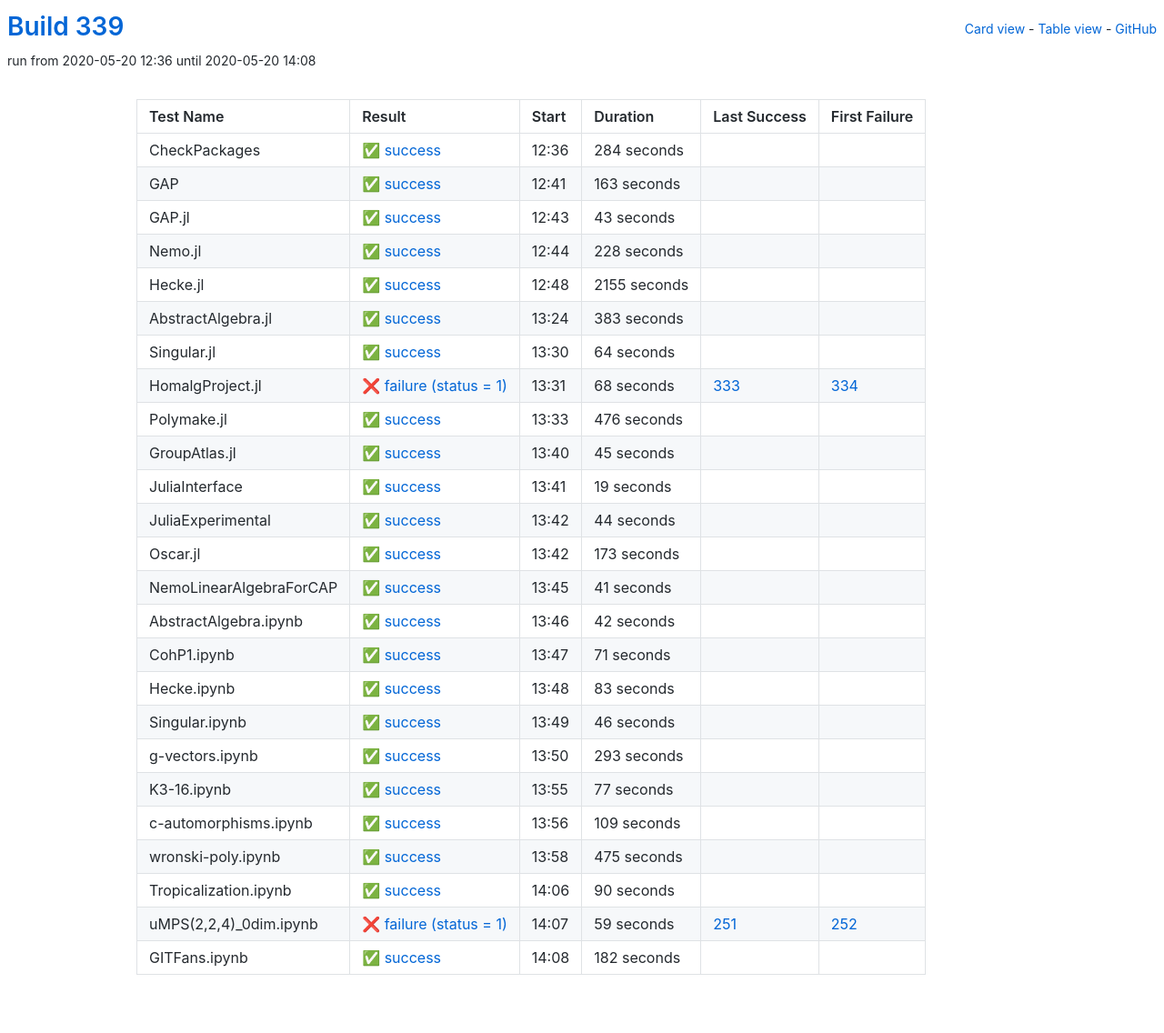
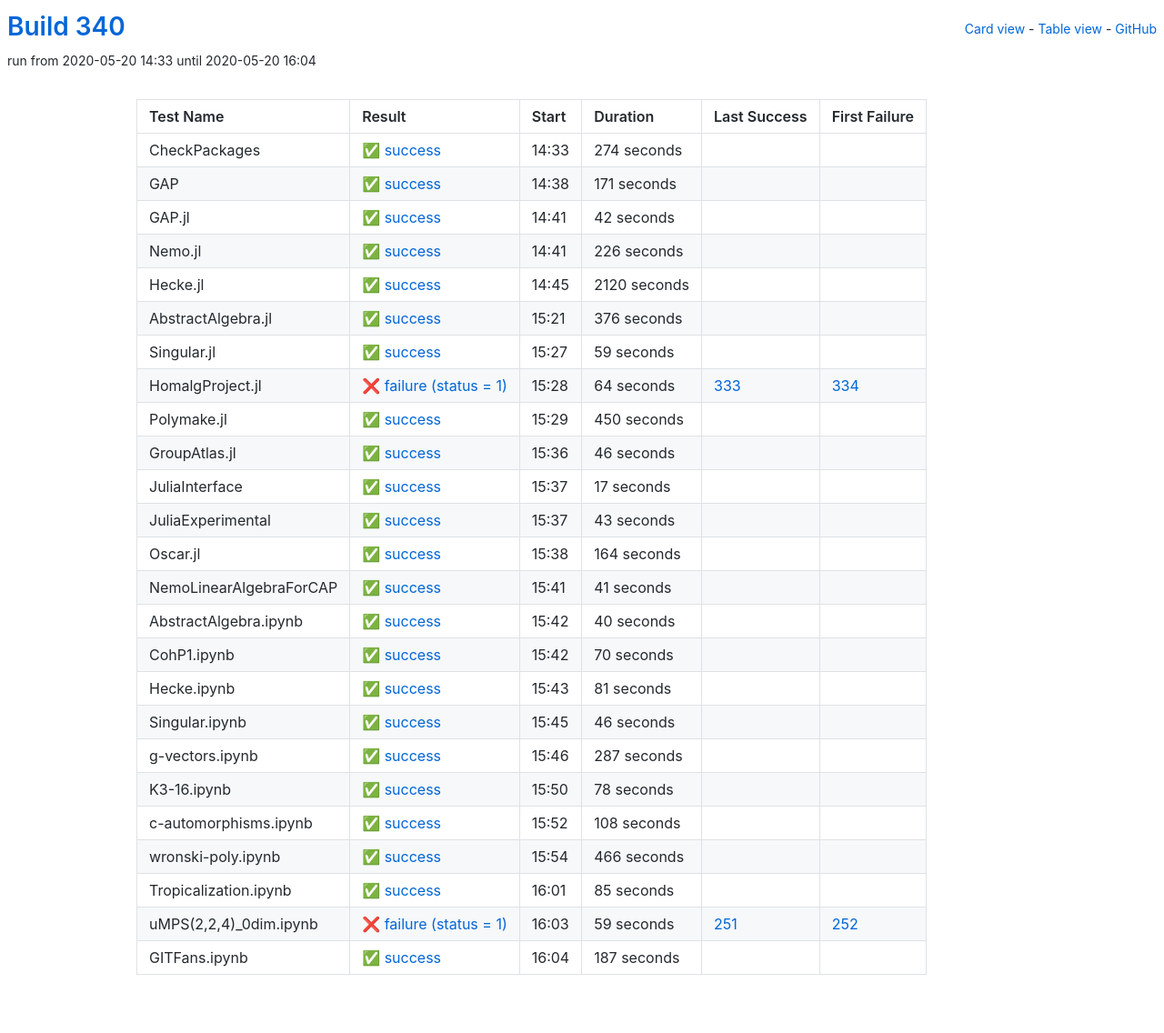
Before and after one commit to oscar-system/oscar-ci-status-1.4, a Jekyll site: the page built from table.html, in a window 1280 px wide. Shown: the whole page at 91% size. Built offline with Jekyll 4.4.1, drawn with Linux system fonts in a browser that asks for light colours.

Commit message:
Build 340

```diff
--- a/_data/ci.yml
+++ b/_data/ci.yml
@@ -1,161 +1,161 @@
-build: 339
-build_url: https://oscarci.mathematik.uni-kl.de/job/oscar-julia-1.4/339/
+build: 340
+build_url: https://oscarci.mathematik.uni-kl.de/job/oscar-julia-1.4/340/
 job: oscar-julia-1.4
 tests:
-- duration: 284
+- duration: 274
   exitcode: 0
   first_failure: false
   first_failure_url: null
   id: checkpackages
   last_success: false
   last_success_url: null
-  log: https://oscarci.mathematik.uni-kl.de/job/oscar-julia-1.4/339/artifact/logs/build-339/CheckPackages.log
+  log: https://oscarci.mathematik.uni-kl.de/job/oscar-julia-1.4/340/artifact/logs/build-340/CheckPackages.log
   name: CheckPackages
-  start: 2020-05-20 12:36
+  start: 2020-05-20 14:33
   status: success
   success: true
-- duration: 163
+- duration: 171
   exitcode: 0
   first_failure: false
   first_failure_url: null
   id: gap
   last_success: false
   last_success_url: null
-  log: https://oscarci.mathematik.uni-kl.de/job/oscar-julia-1.4/339/artifact/logs/build-339/GAP.log
+  log: https://oscarci.mathematik.uni-kl.de/job/oscar-julia-1.4/340/artifact/logs/build-340/GAP.log
   name: GAP
-  start: 2020-05-20 12:41
+  start: 2020-05-20 14:38
+  status: success
+  success: true
+- duration: 42
+  exitcode: 0
+  first_failure: false
+  first_failure_url: null
+  id: gap-jl
+  last_success: false
+  last_success_url: null
+  log: https://oscarci.mathematik.uni-kl.de/job/oscar-julia-1.4/340/artifact/logs/build-340/GAP.jl.log
+  name: GAP.jl
+  start: 2020-05-20 14:41
+  status: success
+  success: true
+- duration: 226
+  exitcode: 0
+  first_failure: false
+  first_failure_url: null
+  id: nemo-jl
+  last_success: false
+  last_success_url: null
+  log: https://oscarci.mathematik.uni-kl.de/job/oscar-julia-1.4/340/artifact/logs/build-340/Nemo.jl.log
+  name: Nemo.jl
+  start: 2020-05-20 14:41
+  status: success
+  success: true
+- duration: 2120
+  exitcode: 0
+  first_failure: false
+  first_failure_url: null
+  id: hecke-jl
+  last_success: false
+  last_success_url: null
+  log: https://oscarci.mathematik.uni-kl.de/job/oscar-julia-1.4/340/artifact/logs/build-340/Hecke.jl.log
+  name: Hecke.jl
+  start: 2020-05-20 14:45
+  status: success
+  success: true
+- duration: 376
+  exitcode: 0
+  first_failure: false
+  first_failure_url: null
+  id: abstractalgebra-jl
+  last_success: false
+  last_success_url: null
+  log: https://oscarci.mathematik.uni-kl.de/job/oscar-julia-1.4/340/artifact/logs/build-340/AbstractAlgebra.jl.log
+  name: AbstractAlgebra.jl
+  start: 2020-05-20 15:21
+  status: success
+  success: true
+- duration: 59
+  exitcode: 0
+  first_failure: false
+  first_failure_url: null
+  id: singular-jl
+  last_success: false
+  last_success_url: null
+  log: https://oscarci.mathematik.uni-kl.de/job/oscar-julia-1.4/340/artifact/logs/build-340/Singular.jl.log
+  name: Singular.jl
+  start: 2020-05-20 15:27
+  status: success
+  success: true
+- duration: 64
+  exitcode: 1
+  first_failure: 334
+  first_failure_url: https://oscarci.mathematik.uni-kl.de/job/oscar-julia-1.4/334/
+  id: homalgproject-jl
+  last_success: 333
+  last_success_url: https://oscarci.mathematik.uni-kl.de/job/oscar-julia-1.4/333/
+  log: https://oscarci.mathematik.uni-kl.de/job/oscar-julia-1.4/340/artifact/logs/build-340/HomalgProject.jl.log
+  name: HomalgProject.jl
+  start: 2020-05-20 15:28
+  status: failure
+  success: false
+- duration: 450
+  exitcode: 0
+  first_failure: false
+  first_failure_url: null
+  id: polymake-jl
+  last_success: false
+  last_success_url: null
+  log: https://oscarci.mathematik.uni-kl.de/job/oscar-julia-1.4/340/artifact/logs/build-340/Polymake.jl.log
+  name: Polymake.jl
+  start: 2020-05-20 15:29
+  status: success
+  success: true
+- duration: 46
+  exitcode: 0
+  first_failure: false
+  first_failure_url: null
+  id: groupatlas-jl
+  last_success: false
+  last_success_url: null
+  log: https://oscarci.mathematik.uni-kl.de/job/oscar-julia-1.4/340/artifact/logs/build-340/GroupAtlas.jl.log
+  name: GroupAtlas.jl
+  start: 2020-05-20 15:36
+  status: success
+  success: true
+- duration: 17
+  exitcode: 0
+  first_failure: false
+  first_failure_url: null
+  id: juliainterface
+  last_success: false
+  last_success_url: null
+  log: https://oscarci.mathematik.uni-kl.de/job/oscar-julia-1.4/340/artifact/logs/build-340/JuliaInterface.log
+  name: JuliaInterface
+  start: 2020-05-20 15:37
   status: success
   success: true
 - duration: 43
   exitcode: 0
   first_failure: false
   first_failure_url: null
-  id: gap-jl
-  last_success: false
-  last_success_url: null
-  log: https://oscarci.mathematik.uni-kl.de/job/oscar-julia-1.4/339/artifact/logs/build-339/GAP.jl.log
-  name: GAP.jl
-  start: 2020-05-20 12:43
-  status: success
-  success: true
-- duration: 228
-  exitcode: 0
-  first_failure: false
-  first_failure_url: null
-  id: nemo-jl
-  last_success: false
-  last_success_url: null
-  log: https://oscarci.mathematik.uni-kl.de/job/oscar-julia-1.4/339/artifact/logs/build-339/Nemo.jl.log
-  name: Nemo.jl
-  start: 2020-05-20 12:44
-  status: success
-  success: true
-- duration: 2155
-  exitcode: 0
-  first_failure: false
-  first_failure_url: null
-  id: hecke-jl
-  last_success: false
-  last_success_url: null
-  log: https://oscarci.mathematik.uni-kl.de/job/oscar-julia-1.4/339/artifact/logs/build-339/Hecke.jl.log
-  name: Hecke.jl
-  start: 2020-05-20 12:48
-  status: success
-  success: true
-- duration: 383
-  exitcode: 0
-  first_failure: false
-  first_failure_url: null
-  id: abstractalgebra-jl
-  last_success: false
-  last_success_url: null
-  log: https://oscarci.mathematik.uni-kl.de/job/oscar-julia-1.4/339/artifact/logs/build-339/AbstractAlgebra.jl.log
-  name: AbstractAlgebra.jl
-  start: 2020-05-20 13:24
-  status: success
-  success: true
-- duration: 64
-  exitcode: 0
-  first_failure: false
-  first_failure_url: null
-  id: singular-jl
-  last_success: false
-  last_success_url: null
-  log: https://oscarci.mathematik.uni-kl.de/job/oscar-julia-1.4/339/artifact/logs/build-339/Singular.jl.log
-  name: Singular.jl
-  start: 2020-05-20 13:30
-  status: success
-  success: true
-- duration: 68
-  exitcode: 1
-  first_failure: 334
-  first_failure_url: https://oscarci.mathematik.uni-kl.de/job/oscar-julia-1.4/334/
-  id: homalgproject-jl
-  last_success: 333
-  last_success_url: https://oscarci.mathematik.uni-kl.de/job/oscar-julia-1.4/333/
-  log: https://oscarci.mathematik.uni-kl.de/job/oscar-julia-1.4/339/artifact/logs/build-339/HomalgProject.jl.log
-  name: HomalgProject.jl
-  start: 2020-05-20 13:31
-  status: failure
-  success: false
-- duration: 476
-  exitcode: 0
-  first_failure: false
-  first_failure_url: null
-  id: polymake-jl
-  last_success: false
-  last_success_url: null
-  log: https://oscarci.mathematik.uni-kl.de/job/oscar-julia-1.4/339/artifact/logs/build-339/Polymake.jl.log
-  name: Polymake.jl
-  start: 2020-05-20 13:33
-  status: success
-  success: true
-- duration: 45
-  exitcode: 0
-  first_failure: false
-  first_failure_url: null
-  id: groupatlas-jl
-  last_success: false
-  last_success_url: null
-  log: https://oscarci.mathematik.uni-kl.de/job/oscar-julia-1.4/339/artifact/logs/build-339/GroupAtlas.jl.log
-  name: GroupAtlas.jl
-  start: 2020-05-20 13:40
-  status: success
-  success: true
-- duration: 19
-  exitcode: 0
-  first_failure: false
-  first_failure_url: null
-  id: juliainterface
-  last_success: false
-  last_success_url: null
-  log: https://oscarci.mathematik.uni-kl.de/job/oscar-julia-1.4/339/artifact/logs/build-339/JuliaInterface.log
-  name: JuliaInterface
-  start: 2020-05-20 13:41
-  status: success
-  success: true
-- duration: 44
-  exitcode: 0
-  first_failure: false
-  first_failure_url: null
   id: juliaexperimental
   last_success: false
   last_success_url: null
-  log: https://oscarci.mathematik.uni-kl.de/job/oscar-julia-1.4/339/artifact/logs/build-339/JuliaExperimental.log
+  log: https://oscarci.mathematik.uni-kl.de/job/oscar-julia-1.4/340/artifact/logs/build-340/JuliaExperimental.log
   name: JuliaExperimental
-  start: 2020-05-20 13:42
+  start: 2020-05-20 15:37
   status: success
   success: true
-- duration: 173
+- duration: 164
   exitcode: 0
   first_failure: false
   first_failure_url: null
   id: oscar-jl
   last_success: false
   last_success_url: null
-  log: https://oscarci.mathematik.uni-kl.de/job/oscar-julia-1.4/339/artifact/logs/build-339/Oscar.jl.log
+  log: https://oscarci.mathematik.uni-kl.de/job/oscar-julia-1.4/340/artifact/logs/build-340/Oscar.jl.log
   name: Oscar.jl
-  start: 2020-05-20 13:42
+  start: 2020-05-20 15:38
   status: success
   success: true
 - duration: 41
@@ -165,45 +165,45 @@ tests:
   id: nemolinearalgebraforcap
   last_success: false
   last_success_url: null
-  log: https://oscarci.mathematik.uni-kl.de/job/oscar-julia-1.4/339/artifact/logs/build-339/NemoLinearAlgebraForCAP.log
+  log: https://oscarci.mathematik.uni-kl.de/job/oscar-julia-1.4/340/artifact/logs/build-340/NemoLinearAlgebraForCAP.log
   name: NemoLinearAlgebraForCAP
-  start: 2020-05-20 13:45
+  start: 2020-05-20 15:41
   status: success
   success: true
-- duration: 42
+- duration: 40
   exitcode: 0
   first_failure: false
   first_failure_url: null
   id: abstractalgebra-ipynb
   last_success: false
   last_success_url: null
-  log: https://oscarci.mathematik.uni-kl.de/job/oscar-julia-1.4/339/artifact/logs/build-339/AbstractAlgebra.ipynb.log
+  log: https://oscarci.mathematik.uni-kl.de/job/oscar-julia-1.4/340/artifact/logs/build-340/AbstractAlgebra.ipynb.log
   name: AbstractAlgebra.ipynb
-  start: 2020-05-20 13:46
+  start: 2020-05-20 15:42
   status: success
   success: true
-- duration: 71
+- duration: 70
   exitcode: 0
   first_failure: false
   first_failure_url: null
   id: cohp1-ipynb
   last_success: false
   last_success_url: null
-  log: https://oscarci.mathematik.uni-kl.de/job/oscar-julia-1.4/339/artifact/logs/build-339/CohP1.ipynb.log
+  log: https://oscarci.mathematik.uni-kl.de/job/oscar-julia-1.4/340/artifact/logs/build-340/CohP1.ipynb.log
   name: CohP1.ipynb
-  start: 2020-05-20 13:47
+  start: 2020-05-20 15:42
   status: success
   success: true
-- duration: 83
+- duration: 81
   exitcode: 0
   first_failure: false
   first_failure_url: null
   id: hecke-ipynb
   last_success: false
   last_success_url: null
-  log: https://oscarci.mathematik.uni-kl.de/job/oscar-julia-1.4/339/artifact/logs/build-339/Hecke.ipynb.log
+  log: https://oscarci.mathematik.uni-kl.de/job/oscar-julia-1.4/340/artifact/logs/build-340/Hecke.ipynb.log
   name: Hecke.ipynb
-  start: 2020-05-20 13:48
+  start: 2020-05-20 15:43
   status: success
   success: true
 - duration: 46
@@ -213,69 +213,69 @@ tests:
   id: singular-ipynb
   last_success: false
   last_success_url: null
-  log: https://oscarci.mathematik.uni-kl.de/job/oscar-julia-1.4/339/artifact/logs/build-339/Singular.ipynb.log
+  log: https://oscarci.mathematik.uni-kl.de/job/oscar-julia-1.4/340/artifact/logs/build-340/Singular.ipynb.log
   name: Singular.ipynb
-  start: 2020-05-20 13:49
+  start: 2020-05-20 15:45
   status: success
   success: true
-- duration: 293
+- duration: 287
   exitcode: 0
   first_failure: false
   first_failure_url: null
   id: g-vectors-ipynb
   last_success: false
   last_success_url: null
-  log: https://oscarci.mathematik.uni-kl.de/job/oscar-julia-1.4/339/artifact/logs/build-339/g-vectors.ipynb.log
+  log: https://oscarci.mathematik.uni-kl.de/job/oscar-julia-1.4/340/artifact/logs/build-340/g-vectors.ipynb.log
   name: g-vectors.ipynb
-  start: 2020-05-20 13:50
+  start: 2020-05-20 15:46
   status: success
   success: true
-- duration: 77
+- duration: 78
   exitcode: 0
   first_failure: false
   first_failure_url: null
   id: k3-16-ipynb
   last_success: false
   last_success_url: null
-  log: https://oscarci.mathematik.uni-kl.de/job/oscar-julia-1.4/339/artifact/logs/build-339/K3-16.ipynb.log
+  log: https://oscarci.mathematik.uni-kl.de/job/oscar-julia-1.4/340/artifact/logs/build-340/K3-16.ipynb.log
   name: K3-16.ipynb
-  start: 2020-05-20 13:55
+  start: 2020-05-20 15:50
   status: success
   success: true
-- duration: 109
+- duration: 108
   exitcode: 0
   first_failure: false
   first_failure_url: null
   id: c-automorphisms-ipynb
   last_success: false
   last_success_url: null
-  log: https://oscarci.mathematik.uni-kl.de/job/oscar-julia-1.4/339/artifact/logs/build-339/c-automorphisms.ipynb.log
+  log: https://oscarci.mathematik.uni-kl.de/job/oscar-julia-1.4/340/artifact/logs/build-340/c-automorphisms.ipynb.log
   name: c-automorphisms.ipynb
-  start: 2020-05-20 13:56
+  start: 2020-05-20 15:52
   status: success
   success: true
-- duration: 475
+- duration: 466
   exitcode: 0
   first_failure: false
   first_failure_url: null
   id: wronski-poly-ipynb
   last_success: false
   last_success_url: null
-  log: https://oscarci.mathematik.uni-kl.de/job/oscar-julia-1.4/339/artifact/logs/build-339/wronski-poly.ipynb.log
+  log: https://oscarci.mathematik.uni-kl.de/job/oscar-julia-1.4/340/artifact/logs/build-340/wronski-poly.ipynb.log
   name: wronski-poly.ipynb
-  start: 2020-05-20 13:58
+  start: 2020-05-20 15:54
   status: success
   success: true
-- duration: 90
+- duration: 85
   exitcode: 0
   first_failure: false
   first_failure_url: null
   id: tropicalization-ipynb
   last_success: false
   last_success_url: null
-  log: https://oscarci.mathematik.uni-kl.de/job/oscar-julia-1.4/339/artifact/logs/build-339/Tropicalization.ipynb.log
+  log: https://oscarci.mathematik.uni-kl.de/job/oscar-julia-1.4/340/artifact/logs/build-340/Tropicalization.ipynb.log
   name: Tropicalization.ipynb
-  start: 2020-05-20 14:06
+  start: 2020-05-20 16:01
   status: success
   success: true
 - duration: 59
@@ -285,20 +285,20 @@ tests:
   id: umps-2-2-4-0dim-ipynb
   last_success: 251
   last_success_url: https://oscarci.mathematik.uni-kl.de/job/oscar-julia-1.4/251/
-  log: https://oscarci.mathematik.uni-kl.de/job/oscar-julia-1.4/339/artifact/logs/build-339/uMPS-2-2-4-_0dim.ipynb.log
+  log: https://oscarci.mathematik.uni-kl.de/job/oscar-julia-1.4/340/artifact/logs/build-340/uMPS-2-2-4-_0dim.ipynb.log
   name: uMPS(2,2,4)_0dim.ipynb
-  start: 2020-05-20 14:07
+  start: 2020-05-20 16:03
   status: failure
   success: false
-- duration: 182
+- duration: 187
   exitcode: 0
   first_failure: false
   first_failure_url: null
   id: gitfans-ipynb
   last_success: false
   last_success_url: null
-  log: https://oscarci.mathematik.uni-kl.de/job/oscar-julia-1.4/339/artifact/logs/build-339/GITFans.ipynb.log
+  log: https://oscarci.mathematik.uni-kl.de/job/oscar-julia-1.4/340/artifact/logs/build-340/GITFans.ipynb.log
   name: GITFans.ipynb
-  start: 2020-05-20 14:08
+  start: 2020-05-20 16:04
   status: success
   success: true
```
Also changed, not shown: README.md.
